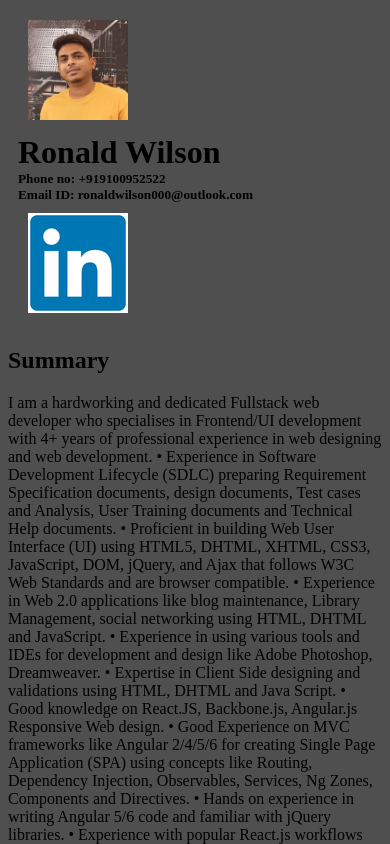
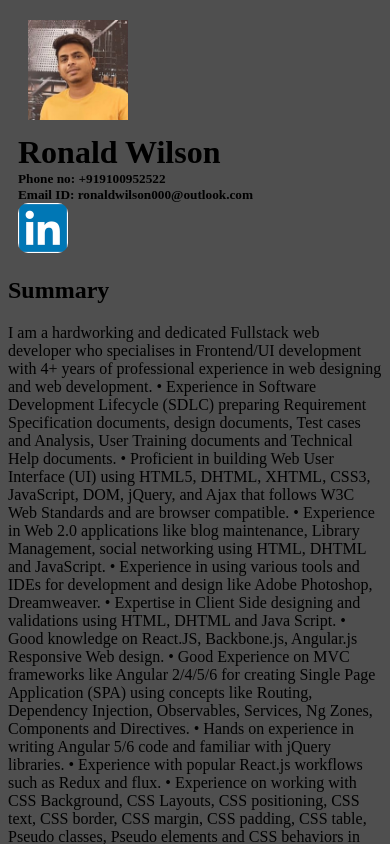
Before and after one commit to RonaldWilson000/Resume, a plain HTML site: page index.html in a window 390 px wide. Shown: the top 844 px of the page. Drawn offline with Linux system fonts and the light colour scheme.

Commit message:
Update style.css
Linked in image was big on mobile

```diff
--- a/style.css
+++ b/style.css
@@ -27,10 +27,11 @@ td {
   border-collapse: collapse;
 }
 
-.links {
+.img-links {
   height: 50px;
   width: 50px;
   margin: 0;
+  border-radius: 20%;
 }
 
 @media (max-width: 480px) {
```
